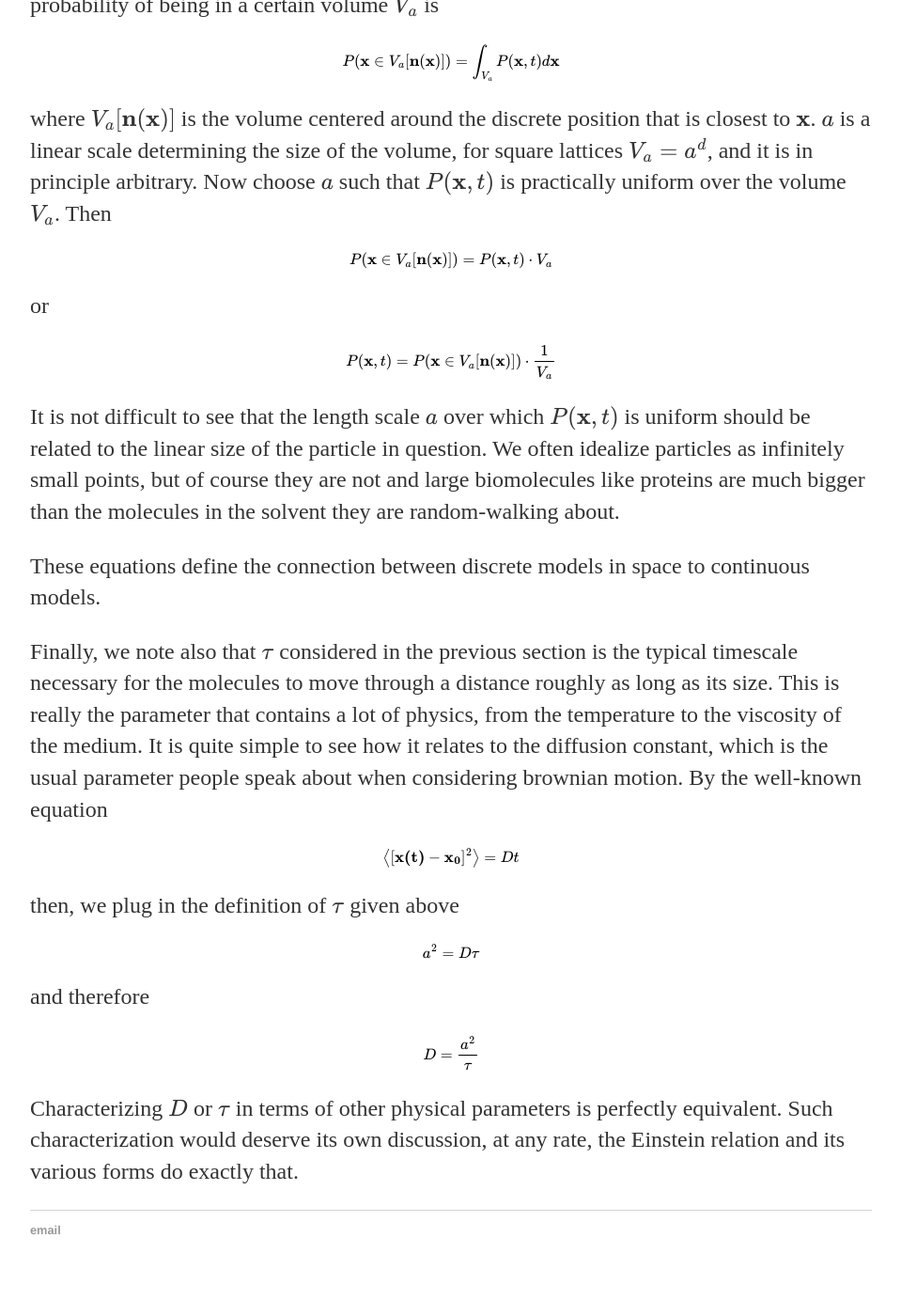
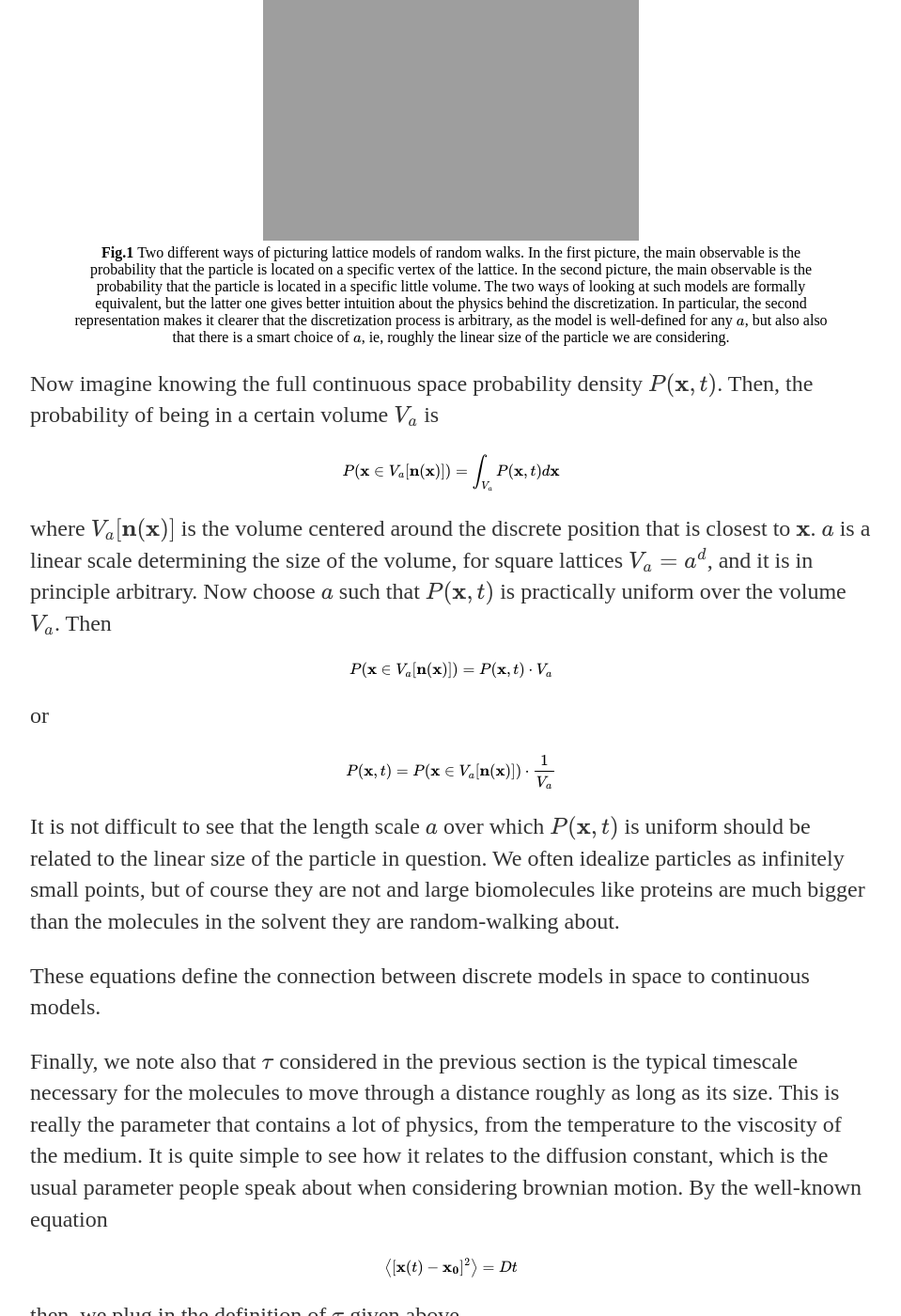
Before and after one commit to ghostsandmachines/ghostsandmachines.github.io, a Jekyll site: the page built from _posts/2019-01-12-practical-review-random-walk.md, in a window 1280 px wide and 1400 px high, scrolled down 3172 px. Shown: the whole window at 94% size, without its empty margins (160-1119 px from the left). Built offline with Jekyll 4.4.1, drawn with Linux system fonts in a browser that asks for light colours; formulas are drawn with MathJax 3; before the commit the page ends 4548 px from its top, so only the background shows below that.

Commit message:
Update 2019-01-12-practical-review-random-walk.md

```diff
--- a/_posts/2019-01-12-practical-review-random-walk.md
+++ b/_posts/2019-01-12-practical-review-random-walk.md
@@ -70,6 +70,11 @@ From discrete to continuous space
 
 How does one switch from a lattice model to continuous space? The trick to understand this is to interpret the statement "The particle is at position $\mathbf{n}$" in the lattice model context as "The particle is in a small volume centered around position $\mathbf{n}$". This is perfectly equivalent mathematically, but it helps enormously to switch properly from discrete to continuous space.
 
+<figure>
+<img src="{{ site.url }}/blog/img/random_walk.pdf" alt="bindings">
+<figcaption><b>Fig.1 </b> Two different ways of picturing lattice models of random walks. In the first picture, the main observable is the probability that the particle is located on a specific vertex of the lattice. In the second picture, the main observable is the probability that the particle is located in a specific little volume. The two ways of looking at such models are formally equivalent, but the latter one gives better intuition about the physics behind the discretization. In particular, the second representation makes it clearer that the discretization process is arbitrary, as the model is well-defined for any $a$, but also also that there is a smart choice of $a$, ie, roughly the linear size of the particle we are considering. </figcaption>
+</figure>
+
 Now imagine knowing the full continuous space probability density $P(\mathbf{x}, t)$. Then, the probability of being in a certain volume $V_a$ is
 
 $$
@@ -95,7 +100,7 @@ These equations define the connection between discrete models in space to contin
 Finally, we note also that $\tau$ considered in the previous section is the typical timescale necessary for the molecules to move through a distance roughly as long as its size. This is really the parameter that contains a lot of physics, from the temperature to the viscosity of the medium. It is quite simple to see how it relates to the diffusion constant, which is the usual parameter people speak about when considering brownian motion. By the well-known equation
 
 $$
-\left \langle [\mathbf{x(t)}-\mathbf{x_0}]^2 \right \rangle = D t
+\left \langle [\mathbf{x}(t)-\mathbf{x_0}]^2 \right \rangle = D t
 $$
 
 then, we plug in the definition of $\tau$ given above
```
